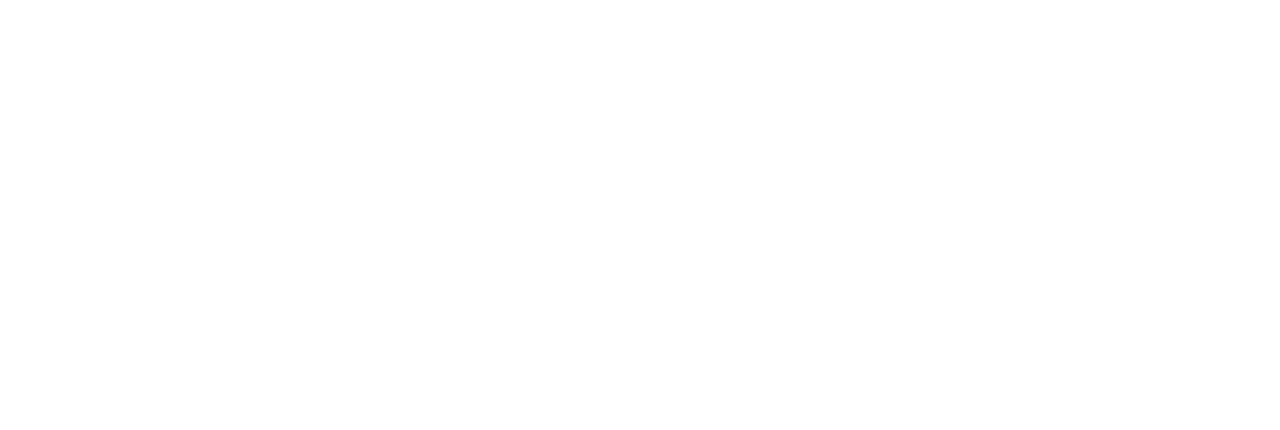
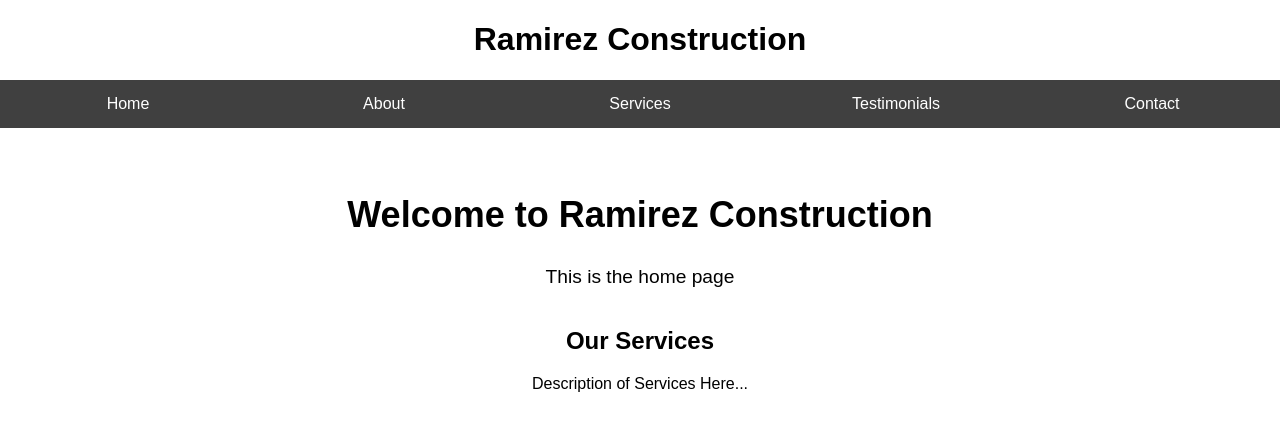
Before and after one commit to javiercastellonvillanueva/ramirezconstruction, a plain HTML site: page contact.html in a window 1280 px wide. Drawn offline with Linux system fonts and the light colour scheme.

Commit message:
first changes

```diff
--- a/about.html
+++ b/about.html
@@ -0,0 +1,29 @@
+<!DOCTYPE html>
+<html lang="en">
+<head>
+    <meta charset="UTF-8">
+    <meta name="viewport" content="width=device-width, initial-scale=1.0">
+    <title>Document</title>
+    <link rel="stylesheet" href="style.css">
+</head>
+<body>
+    <h1>Ramirez Construction</h1>
+    <nav class="navbar">
+        <ul>
+            <li><a href="index.html">Home</a></li>
+            <li><a href="about.html">About</a></li>
+            <li><a href="services.html">Services</a></li>
+            <li><a href="testimonials.html">Testimonials</a></li>
+            <li><a href="contact.html">Contact</a></li>
+        </ul>
+    </nav>
+
+    <div class ="about-content">
+        <div class="about">
+            <h2>About Us</h2>
+            <p></p>
+        </div>
+    </div>
+
+</body>
+</html>
--- a/contact.html
+++ b/contact.html
@@ -0,0 +1,32 @@
+<!DOCTYPE html>
+<html lang="en">
+<head>
+    <meta charset="UTF-8">
+    <meta name="viewport" content="width=device-width, initial-scale=1.0">
+    <title>Document</title>
+    <link rel="stylesheet" href="style.css">
+</head>
+<body>
+    <h1>Ramirez Construction</h1>
+    <nav class="navbar">
+        <ul>
+            <li><a href="index.html">Home</a></li>
+            <li><a href="about.html">About</a></li>
+            <li><a href="services.html">Services</a></li>
+            <li><a href="testimonials.html">Testimonials</a></li>
+            <li><a href="contact.html">Contact</a></li>
+        </ul>
+    </nav>
+
+    <div class ="main-content">
+        <div class="welcome">
+            <h2>Welcome to Ramirez Construction</h2>
+            <p>This is the home page</p>
+        </div>
+        <div class="services">
+            <h2>Our Services</h2>
+            <p>Description of Services Here...</p>
+        </div>
+    </div>
+</body>
+</html>
--- /dev/null
+++ b/style.css
@@ -0,0 +1,58 @@
+body{
+    margin: 0px;
+    padding: 0;
+    height: 100%;
+    font-family: Arial, sans-serif;
+}
+
+h1{
+    text-align: center;
+}
+
+.navbar ul{
+    list-style-type: none;
+    background-color: hsl(0, 0%, 25%);
+    padding-left: 0;
+    display: flex;
+    align-items: center;
+}
+
+.navbar a{
+    color: white;
+    text-decoration: none;
+    padding: 15px;
+    display: block;
+    text-align: center;
+}
+
+.navbar a:hover{
+    background-color: hsl(0, 0%, 10%);
+}
+
+.navbar li{
+    width: 100%;
+    text-align: center;
+}
+
+@media (min-width: 768px) {
+    .navbar ul {
+        flex-direction: row;
+        justify-content: center;
+    }
+}
+.main-content {
+    display: flex;
+    flex-direction: column;
+    align-items: center;
+    justify-content: center;
+    text-align: center;
+    padding-top: 20px;
+}
+
+.main-content .welcome{
+    font-size: 1.5rem;
+}
+
+.main-content .welcome p{
+    font-size: 1.2rem;
+}
```
Also changed, not shown: index.html (+12 -5 lines), services.html (+32 -0 lines), testimonials.html (+32 -0 lines), css/style.css (deleted), images/drywall stock photo.jpg (added).
